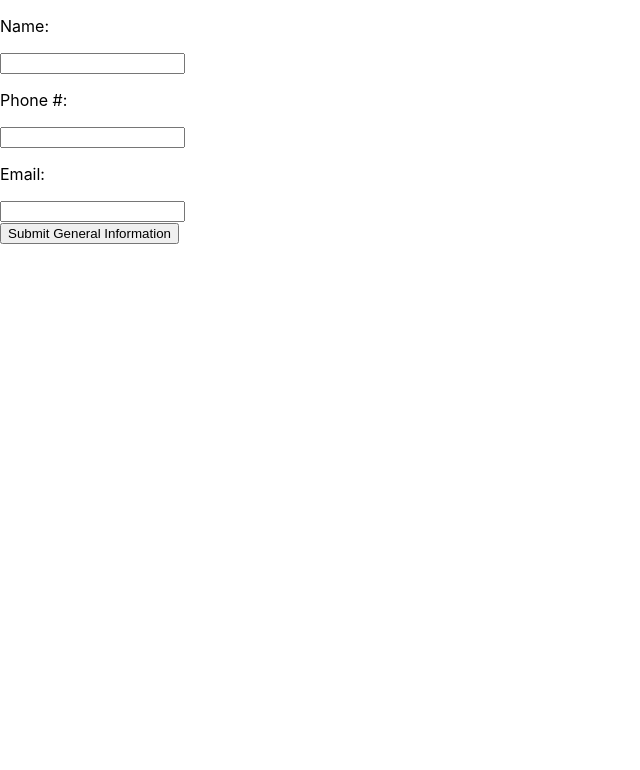
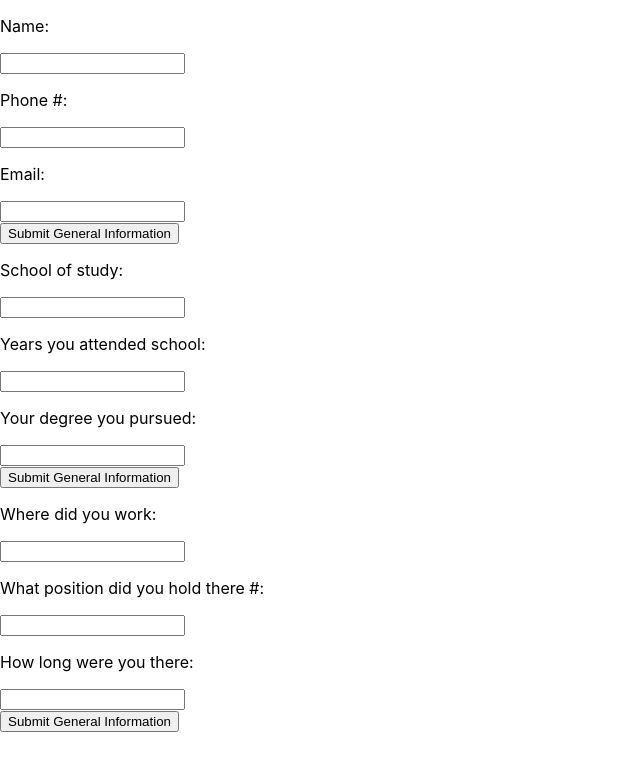
Before and after one commit to VirsatusCodes/odin-cv-project, a React (Create React App) app: page / in a window 1280 px wide. Shown: the top 770 px of the page, without its empty margins (0-640 px from the left). Built offline with nearby package versions, Linux system fonts and the light colour scheme.

Commit message:
All sections placed and working

```diff
--- a/src/App.js
+++ b/src/App.js
@@ -1,5 +1,7 @@
 import React, { Component } from 'react'
 import {General} from './components/General'
+import {Education} from './components/Education'
+import {Jobs} from './components/Jobs'
 import './App.css';
 
 class App extends Component {
@@ -11,12 +13,22 @@ class App extends Component {
         phone: '',
         email: '',
         submitted: false,
-      }
+      },
+      education: {
+        schoolName: '',
+        yearsOfStudy: '',
+        degreeName: '',
+      },
+      jobs: {
+        companyName: '',
+        position: '',
+        duration: '',
+      },
     }
   }
 
 
-GeneralSubmitBtn = (e) => {
+SubmitBtn = (e) => {
   e.preventDefault();
 
   const type = e.target.dataset.value;
@@ -123,12 +135,24 @@ ButtonSubmittedCeck = (props) => {
 }
 
   render() {
-    const {general} = this.state
+    const {general, education, jobs} = this.state
     return(
       <div>
         <form>
-          <General  button={this.GeneralSubmitBtn}
+          <General  button={this.SubmitBtn}
                     userInfo={general}
+                    handleChange={this.handleChange}
+                    InputCheck={this.InputSubmittedCheck}
+                    BtnCheck={this.ButtonSubmittedCeck}/>
+
+          <Education  button={this.SubmitBtn}
+                    userInfo={education}
+                    handleChange={this.handleChange}
+                    InputCheck={this.InputSubmittedCheck}
+                    BtnCheck={this.ButtonSubmittedCeck}/>
+
+          <Jobs     button={this.SubmitBtn}
+                    userInfo={jobs}
                     handleChange={this.handleChange}
                     InputCheck={this.InputSubmittedCheck}
                     BtnCheck={this.ButtonSubmittedCeck}/>
--- a/src/components/Education.js
+++ b/src/components/Education.js
@@ -0,0 +1,48 @@
+import React from "react";
+
+/* submitted check should be shared this is the
+format ill use for all sections, either import it from
+here or put it in a central location not sure which
+would be considered "best practice" */
+const Education = (props) => {
+const {button, userInfo, handleChange, InputCheck, BtnCheck} = props
+
+    return (
+        <div className='section'>
+          <div className='nameInputPair'>
+            <p className='inputDescribers'>School of study:</p>
+            <InputCheck
+                text={userInfo.schoolName}
+                submitted={userInfo.submitted}
+                change={handleChange}
+                box='schoolName'
+                objSection='education'/>
+          </div>
+          <div className='nameInputPair'>
+            <p className='inputDescribers'>Years you attended school:</p>
+            <InputCheck
+                text={userInfo.yearsOfStudy}
+                submitted={userInfo.submitted}
+                change={handleChange}
+                box='yearsOfStudy'
+                objSection='education'/>
+          </div>
+          <div className='nameInputPair'>
+            <p className='inputDescribers'>Your degree you pursued:</p>
+            <InputCheck
+                text={userInfo.degreeName}
+                submitted={userInfo.submitted}
+                change={handleChange}
+                box='degreeName'
+                objSection='education'/>
+          </div>
+          <BtnCheck
+          submitted={userInfo.submitted}
+          button={button}
+          objSection='education'
+          />
+          </div>
+    )
+}
+
+export {Education}
--- a/src/components/Jobs.js
+++ b/src/components/Jobs.js
@@ -0,0 +1,48 @@
+import React from "react";
+
+/* submitted check should be shared this is the
+format ill use for all sections, either import it from
+here or put it in a central location not sure which
+would be considered "best practice" */
+const Jobs = (props) => {
+const {button, userInfo, handleChange, InputCheck, BtnCheck} = props
+
+    return (
+        <div className='section'>
+          <div className='nameInputPair'>
+            <p className='inputDescribers'>Where did you work:</p>
+            <InputCheck
+                text={userInfo.companyName}
+                submitted={userInfo.submitted}
+                change={handleChange}
+                box='companyName'
+                objSection='jobs'/>
+          </div>
+          <div className='nameInputPair'>
+            <p className='inputDescribers'>What position did you hold there #:</p>
+            <InputCheck
+                text={userInfo.position}
+                submitted={userInfo.submitted}
+                change={handleChange}
+                box='position'
+                objSection='jobs'/>
+          </div>
+          <div className='nameInputPair'>
+            <p className='inputDescribers'>How long were you there:</p>
+            <InputCheck
+                text={userInfo.duration}
+                submitted={userInfo.submitted}
+                change={handleChange}
+                box='duration'
+                objSection='jobs'/>
+          </div>
+          <BtnCheck
+          submitted={userInfo.submitted}
+          button={button}
+          objSection='jobs'
+          />
+          </div>
+    )
+}
+
+export {Jobs}
```
